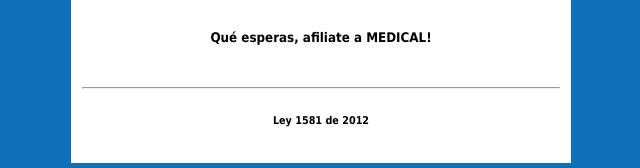
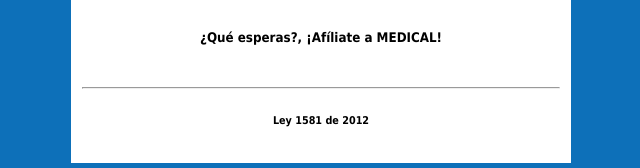
Before and after one commit to Coralinnie/Tabla-API, a plain HTML site: page index.html in a window 1280 px wide. Shown: the part 1216-1384 px from the top of the page, 319-959 px from the left. Drawn offline with Linux system fonts and the light colour scheme.

Commit message:
modificación

```diff
--- a/index.html
+++ b/index.html
@@ -111,7 +111,7 @@
         <tr>
                 <td colspan="3" align="center">
                     <FONT align="center" FACE="tahoma">
-                        <h5>Qué esperas, afiliate a MEDICAL!
+                        <h5>¿Qué esperas?, ¡Afíliate a MEDICAL!
                         </h5>
                     </FONT>
 
```
